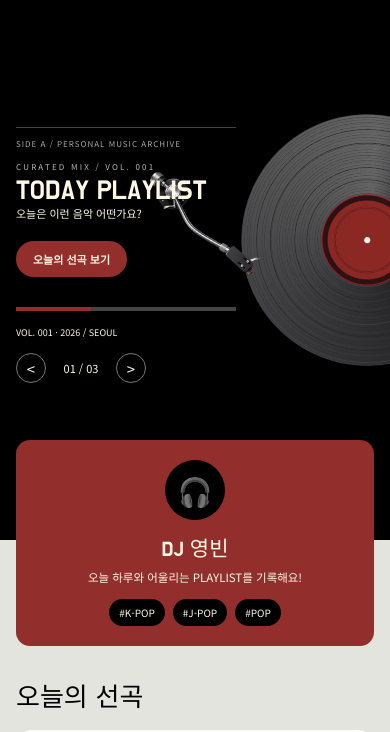
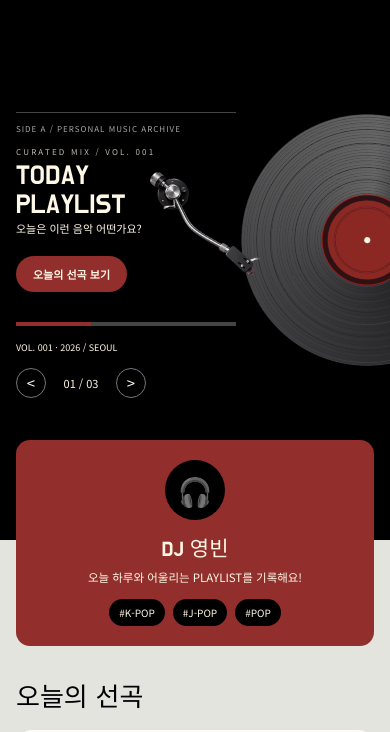
Before and after one commit to bin0864/my_blog, a plain HTML site: page index.html in a window 390 px wide. Shown: the part 60-792 px from the top of the page. Drawn offline with Linux system fonts and the light colour scheme.

Commit message:
style.css

```diff
--- a/css/media.css
+++ b/css/media.css
@@ -225,9 +225,14 @@
         letter-spacing: .22rem;
     }
 
+
     .hero .title {
+        width: min-content;
+        max-width: 100%;
         font-size: clamp(2.7rem, 7vw, 3.6rem);
         line-height: 1.06;
+        white-space: normal;
+        word-break: keep-all;
     }
 
     .hero-desc {
```
